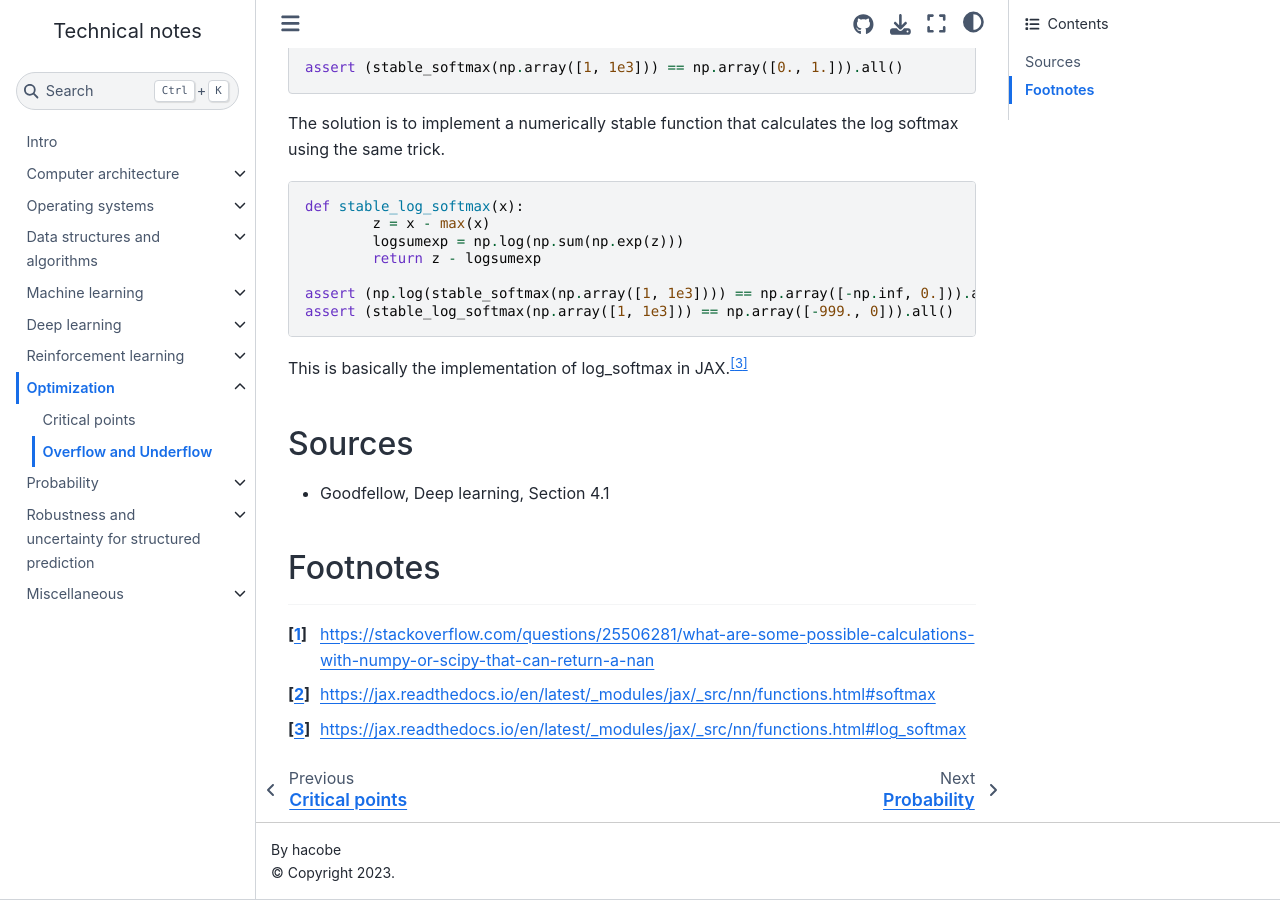
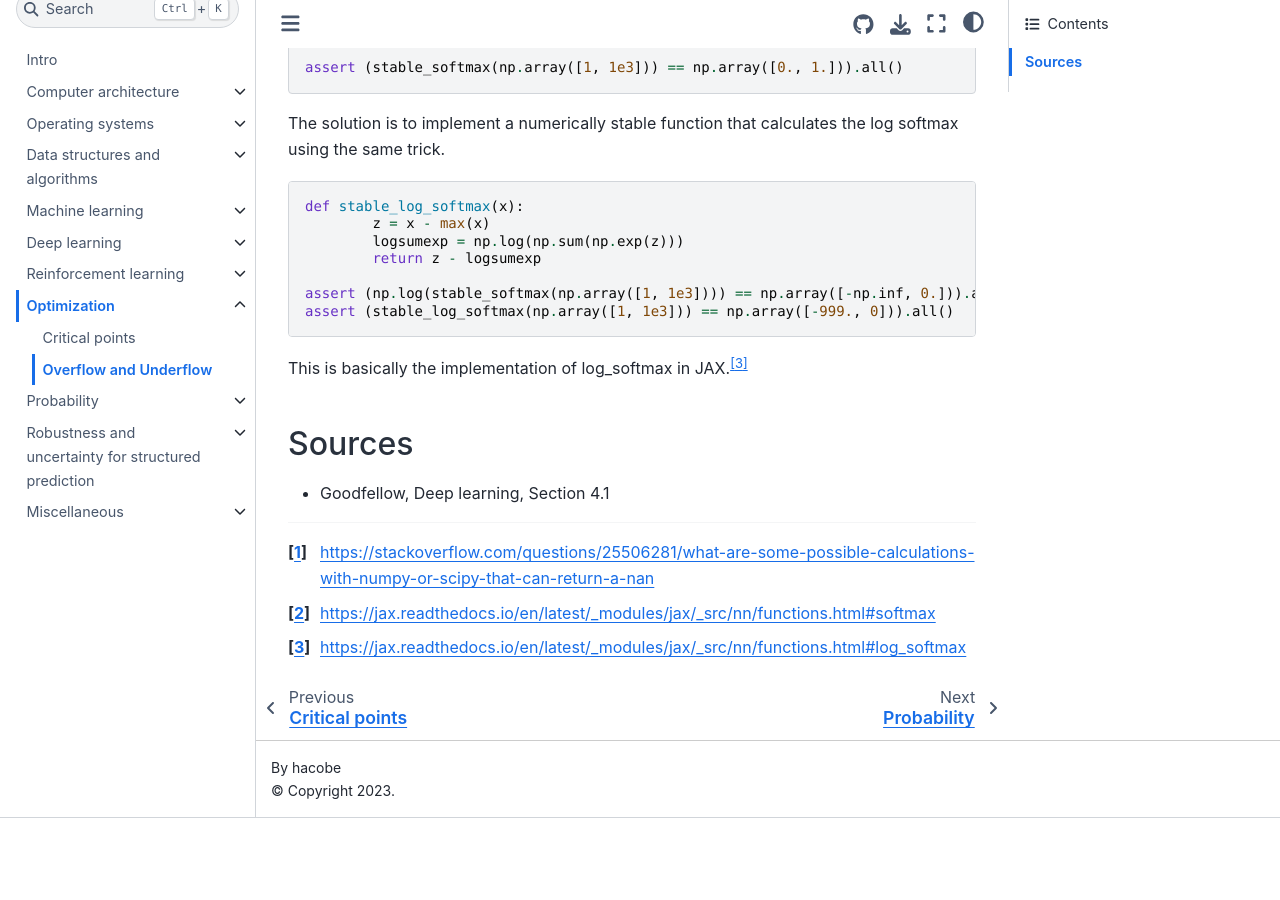
Before and after one commit to hacobe/notes, a Jupyter Book: the page built from overflow_and_underflow.md, in a window 1280 px wide and 900 px high, scrolled down 1530 px. Built offline with Jupyter Book 1.0.4 settings and Sphinx 7.4.7 and the Sphinx Book theme 1.1.4, drawn with Linux system fonts in a browser that asks for light colours; pages that are not in the unit, such as notebooks, are missing from menus; after the commit the page ends 2348 px from its top, so only the background shows below that.

Commit message:
Fix footnotes

```diff
--- a/overflow_and_underflow.md
+++ b/overflow_and_underflow.md
@@ -65,8 +65,6 @@ This is basically the implementation of log_softmax in JAX.[^3]
 
 * Goodfellow, Deep learning, Section 4.1
 
-## Footnotes
-
 [^1]: https://stackoverflow.com/questions/25506281/what-are-some-possible-calculations-with-numpy-or-scipy-that-can-return-a-nan
 [^2]: https://jax.readthedocs.io/en/latest/_modules/jax/_src/nn/functions.html#softmax
 [^3]: https://jax.readthedocs.io/en/latest/_modules/jax/_src/nn/functions.html#log_softmax
```
